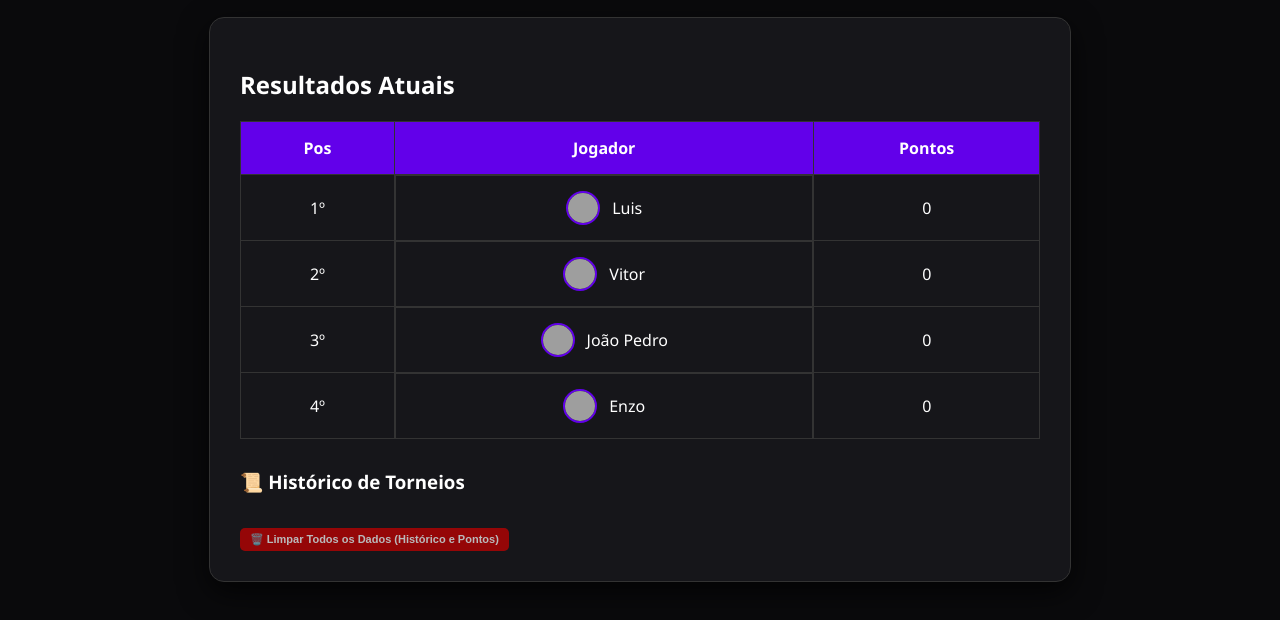
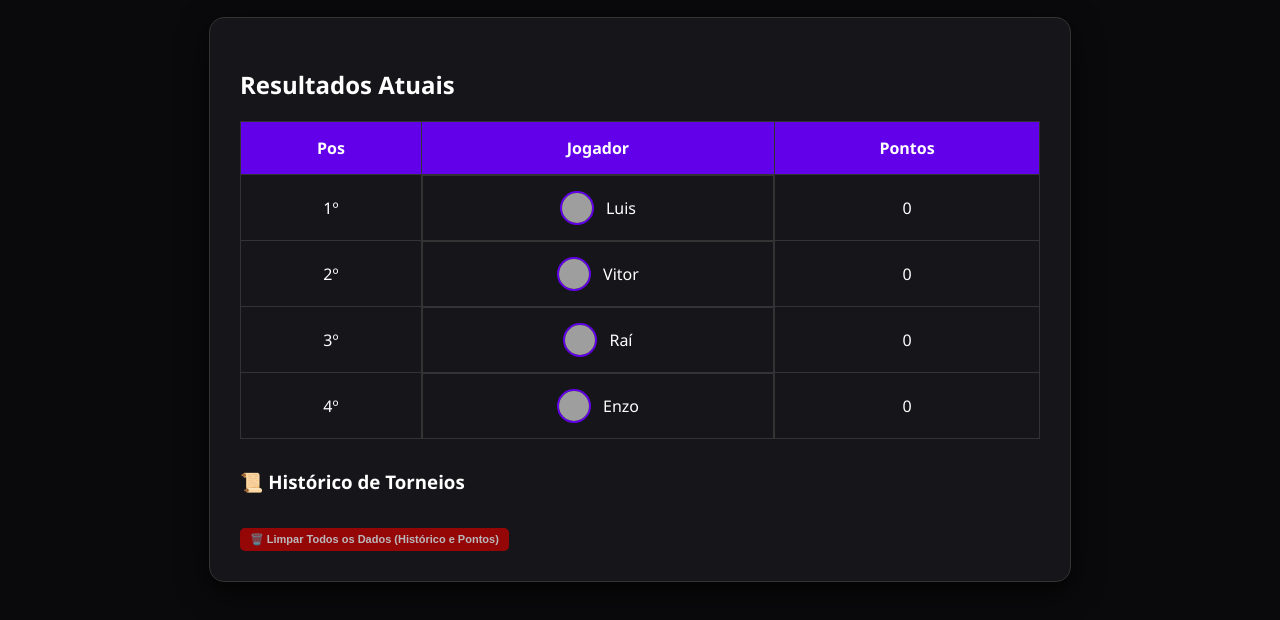
Before and after one commit to luisswxy/luisswxy.github.io, a plain HTML site: page index.html in a window 1280 px wide. Shown: the part 144-764 px from the top of the page. Drawn offline with Linux system fonts and the light colour scheme; grey boxes are pictures that could not be loaded.

Commit message:
index.html

```diff
--- a/index.html
+++ b/index.html
@@ -151,7 +151,7 @@
     const playerPhotos = {
         "Luis": "https://dthezntil550i.cloudfront.net/et/latest/et2401150942253990025821366/1bac1ab2-220a-4c7d-b20f-d2c9b6f5c583.png",
         "Vitor": "https://wallpapers.com/images/hd/eren-yeager-pfp-with-bloody-hand-c2zlw9o3puu0ihar.jpg",
-        "João Pedro": "https://i.pinimg.com/564x/33/a9/8d/33a98d8bb16380a00de9f3259f1e7adb.jpg",
+        "Raí": "https://i.pinimg.com/564x/33/a9/8d/33a98d8bb16380a00de9f3259f1e7adb.jpg",
         "Enzo": "https://i.pinimg.com/736x/5a/4e/b2/5a4eb240abd71b131cefacfbb1ccc545.jpg"
     };
 
@@ -159,7 +159,7 @@
     const gameList = ["MK9", "Brawlhalla", "FreeFire", "Valorant", "Pokemon", "Clash"];
 
     let state = JSON.parse(localStorage.getItem('torneio_abate')) || {
-        scores: { "Luis": 0, "Vitor": 0, "João Pedro": 0, "Enzo": 0 },
+        scores: { "Luis": 0, "Vitor": 0, "Raí": 0, "Enzo": 0 },
         finishedGames: [],
         history: []
     };
```
